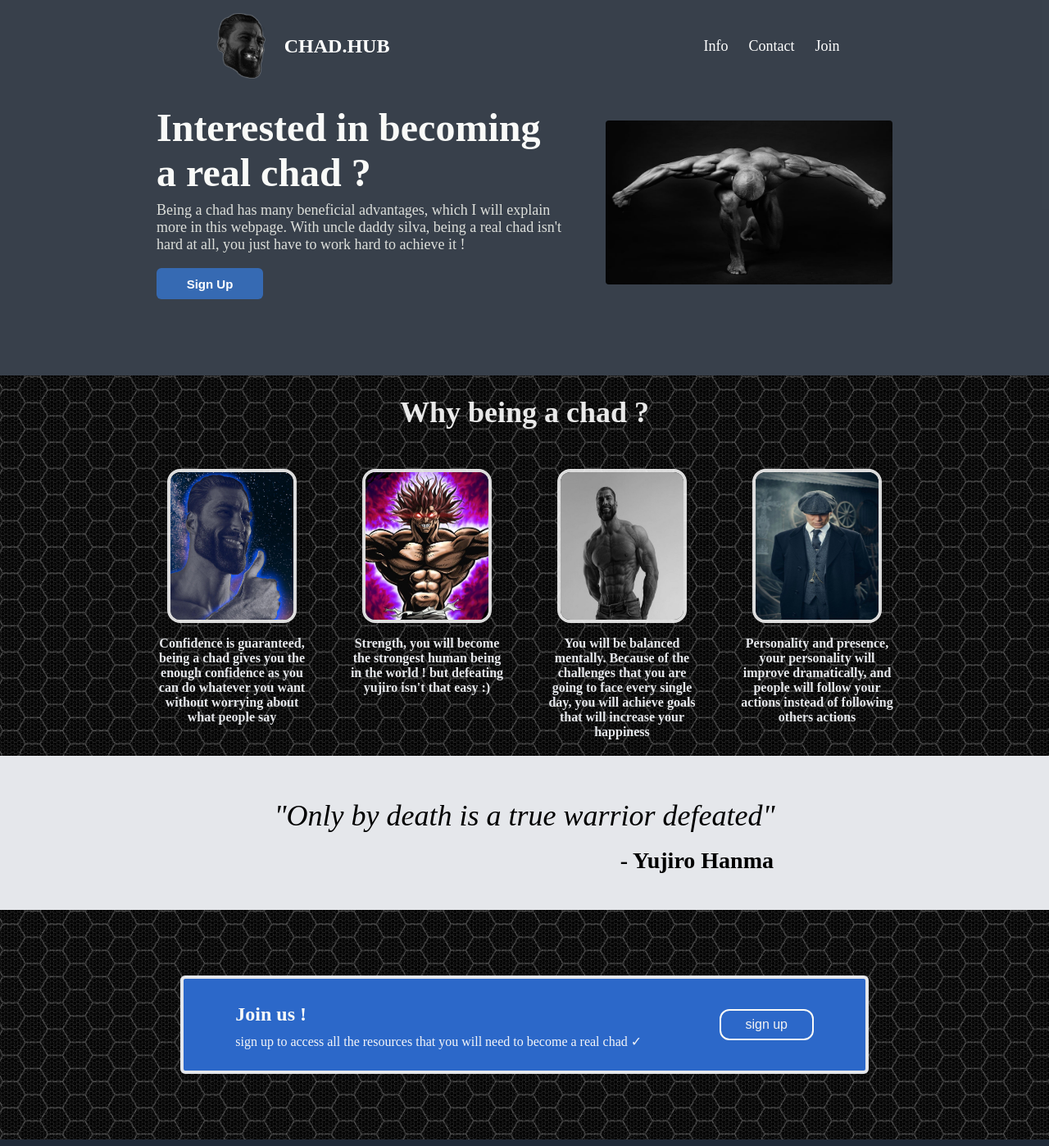
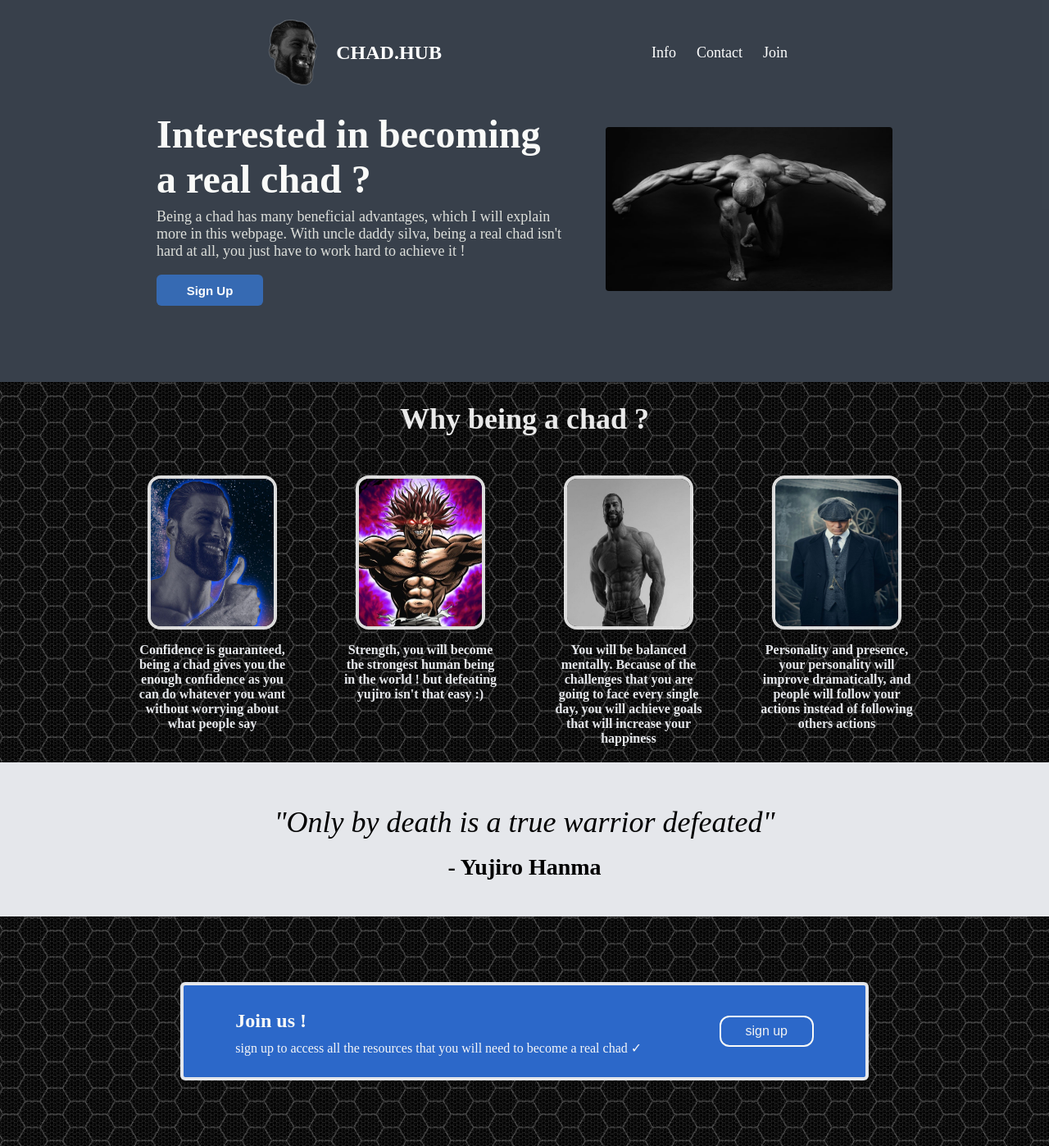
Before and after one commit to Silva-Mo/Landing-Page, a plain HTML site: page index.html in a window 1280 px wide. Shown: the top 1398 px of the page at 82% size. Drawn offline with Linux system fonts and the light colour scheme.

Commit message:
edit padding in css

```diff
--- a/css/style.css
+++ b/css/style.css
@@ -1,5 +1,5 @@
 html {
-    height: 100%;
+    min-height: 100vh;
 }
 
 body {
@@ -8,7 +8,7 @@ body {
     justify-content: space-between;
     padding: 0;
     margin: 0;
-    min-height: 100%;
+    min-height: 100vh;
 }
 
 .top-stuff {
@@ -18,7 +18,7 @@ body {
     background-color: #252e3ae8;
     flex-grow: 1;
     min-height: 450px;
-    padding-bottom: 0.5rem;
+    padding: 0.5rem 150px 0.5rem 150px;
 }
 
 
@@ -26,6 +26,7 @@ body {
     display: flex;
     flex-direction: row;
     justify-content: space-around;
+    gap: 1rem;
     align-items: center;
     padding: 1rem 0;
     min-width: 90%;
@@ -120,6 +121,8 @@ body {
     background-image: url("../imgs/carbon-fiber.jpeg");
     background-size: cover;
     min-height: fit-content;
+    padding-left: 150px;
+    padding-right: 150px;
 }
 
 .container .sections {
@@ -127,7 +130,7 @@ body {
     display: flex;
     justify-content: space-between;
     margin-top: 0;
-    gap: 3rem;
+    gap: 4rem;
     flex-wrap: wrap;
     min-height: fit-content;
 }
@@ -170,6 +173,8 @@ body {
     justify-content: center;
     padding: 16px;
     flex-grow: 1;
+    padding-left: 200px;
+    padding-right: 200px;
 }
 
 .quote p {
@@ -182,8 +187,7 @@ body {
 .quote h3 {
     text-align: end;
     font-size: 28px;
-    align-self: flex-end;
-    margin-right: 320px;
+    align-self: center;
 }
 
 .sign-stuff {
```
